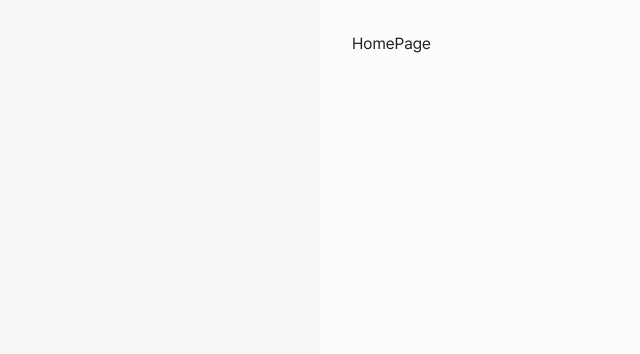
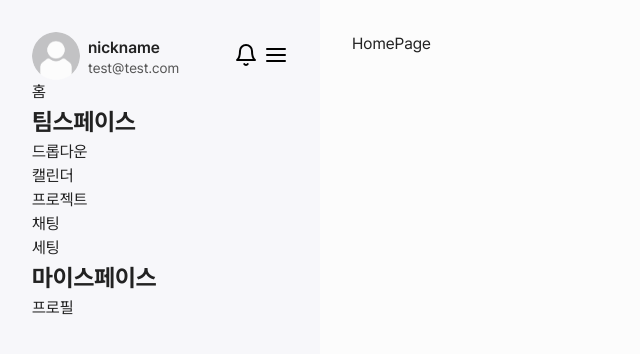
Before and after one commit to supercoding-aico/frontend, a React (Create React App) app: page / in a window 1280 px wide. Shown: the top 354 px of the page, without its empty margins (0-640 px from the left). Built offline with nearby package versions, Linux system fonts and the light colour scheme; no server answers.

Commit message:
ADD: 사이드바 메뉴 추가
헤더 CSS완료, 메뉴 CSS 진행 중

```diff
--- /dev/null
+++ b/src/components/layout-page/Sidebar.jsx
@@ -0,0 +1,48 @@
+import { Bell, Menu } from 'react-feather';
+import '@styles/components/layout-page/sidebar.scss';
+import SidebarMenuGroup from '@components/layout-page/SidebarMenuGroup';
+import {
+  SIDEBAR_MENU_HOME as homeMenu,
+  SIDEBAR_MENU_TEAM as teamMenu,
+  SIDEBAR_MENU_USER as userMenu,
+} from '@constants/sidebarMenu';
+import placeholder from '@assets/images/profile-placeholder.png';
+
+const Sidebar = () => {
+  return (
+    <section className='sidebar'>
+      {/* Menu Header */}
+      <div className='header'>
+        <div className='profile'>
+          <img src={placeholder} alt='사용자 프로필 사진' className='profile__img' />
+          <div className='profile__info'>
+            <span className='profile__info--nickname'>nickname</span>
+            <span className='profile__info--email'>test@test.com</span>
+          </div>
+        </div>
+        <div className='buttons'>
+          <button className='buttons__icon buttons--notification'>
+            <Bell />
+          </button>
+          <button className='buttons__icon buttons--menu'>
+            <Menu />
+          </button>
+        </div>
+      </div>
+
+      {/* Menu Group 1 */}
+      <SidebarMenuGroup menus={homeMenu} />
+
+      {/* Menu Group 2 */}
+      <h2>팀스페이스</h2>
+      <div>드롭다운</div>
+      <SidebarMenuGroup menus={teamMenu} />
+
+      {/* Menu Group 3 */}
+      <h2>마이스페이스</h2>
+      <SidebarMenuGroup menus={userMenu} />
+    </section>
+  );
+};
+
+export default Sidebar;
--- /dev/null
+++ b/src/components/layout-page/SidebarMenuGroup.jsx
@@ -0,0 +1,17 @@
+import { Link } from 'react-router-dom';
+
+const SidebarMenuGroup = ({ menus }) => {
+  return (
+    <div>
+      <ul>
+        {menus.map((menu) => (
+          <li key={menu.id}>
+            <Link to={menu.path}>{menu.name}</Link>
+          </li>
+        ))}
+      </ul>
+    </div>
+  );
+};
+
+export default SidebarMenuGroup;
--- /dev/null
+++ b/src/constants/sidebarMenu.js
@@ -0,0 +1,38 @@
+export const SIDEBAR_MENU_HOME = [
+  {
+    id: 'home',
+    name: '홈',
+    path: '/',
+  },
+];
+
+export const SIDEBAR_MENU_TEAM = [
+  {
+    id: 'calendar',
+    name: '캘린더',
+    path: '/calendar',
+  },
+  {
+    id: 'project',
+    name: '프로젝트',
+    path: '/project',
+  },
+  {
+    id: 'chatting',
+    name: '채팅',
+    path: '/chatting',
+  },
+  {
+    id: 'setting',
+    name: '세팅',
+    path: '/setting',
+  },
+];
+
+export const SIDEBAR_MENU_USER = [
+  {
+    id: 'profile',
+    name: '프로필',
+    path: '/profile',
+  },
+];
--- a/src/pages/LayoutPage.jsx
+++ b/src/pages/LayoutPage.jsx
@@ -1,10 +1,13 @@
 import { Outlet } from 'react-router-dom';
 import '@styles/pages/layout-page.scss';
+import Sidebar from '@components/layout-page/Sidebar';
 
 const LayoutPage = () => {
   return (
     <div className='layout-page'>
-      <aside className='layout-page__aside'></aside>
+      <aside className='layout-page__aside'>
+        <Sidebar />
+      </aside>
       <main className='layout-page__main'>
         <Outlet />
       </main>
--- /dev/null
+++ b/src/styles/components/layout-page/sidebar.scss
@@ -0,0 +1,44 @@
+.sidebar {
+  width: 100%;
+}
+
+.header {
+  display: flex;
+  align-items: center;
+  justify-content: space-between;
+}
+
+.profile {
+  width: 100%;
+  display: flex;
+  align-items: center;
+  gap: 0.5rem;
+
+  &__img {
+    width: 3rem;
+    border-radius: 50%;
+    object-fit: cover;
+  }
+
+  &__info {
+    display: flex;
+    flex-direction: column;
+    align-items: start;
+
+    &--nickname {
+      font-weight: 600;
+    }
+
+    &--email {
+      color: $color-tertiary;
+      font-size: 0.875rem;
+      line-height: 1rem;
+    }
+  }
+}
+
+.buttons {
+  display: flex;
+  align-items: center;
+  gap: 0.4rem;
+}
```
